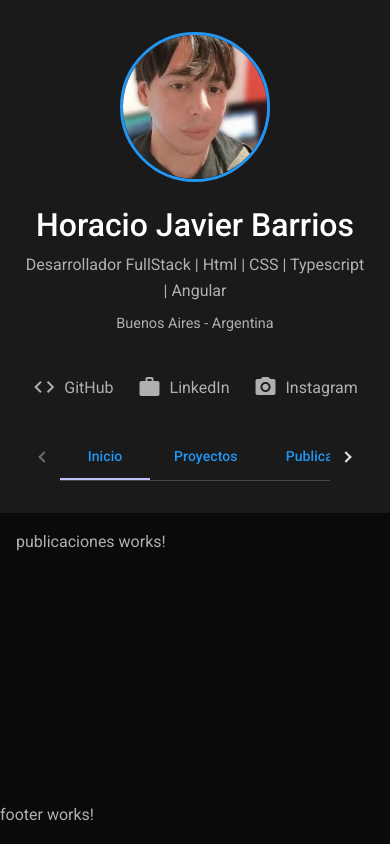
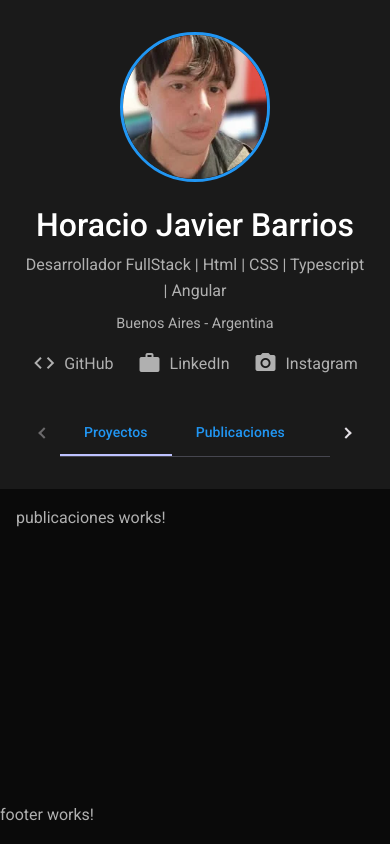
Before and after one commit to HoracioxBarrios/mi-portafolio-en-angular-v21, an Angular app: page /publicaciones in a window 390 px wide. Built offline with nearby package versions, Linux system fonts and the light colour scheme.

Commit message:
avances en header / perfil: configutacion de mixins para estilos responsive; estructura del mock de userInfo + cambio en el html para redes sociales

```diff
--- /dev/null
+++ b/src/app/core/models/redSocial.ts
@@ -0,0 +1,5 @@
+export interface RedSocial {
+  label: string;
+  link: string;
+  icon: string;
+}
--- a/src/app/shared/components/header/header.html
+++ b/src/app/shared/components/header/header.html
@@ -3,6 +3,7 @@
     <div class="header__profile">
       <img [src]="photo" alt="Profile" class="header__avatar">
 
+      <div class="header__informacion-container">
         <div class="header__info">
           <h1 class="header__name">{{fullName}}</h1>
           <p class="header__title">{{tecnologiasArr | joinText}}</p>
@@ -10,29 +11,23 @@
         </div>
 
         <div class="header__social">
-        <a href="https://github.com" target="_blank" class="header__social-link">
-          <mat-icon>code</mat-icon> GitHub
+          @for (red of redesSociales; track red.link) {
+            <a
+              [href]="red.link"
+              target="_blank"
+              rel="noopener"
+              class="header__social-link"
+            >
+              <mat-icon>{{ red.icon }}</mat-icon>
+              {{ red.label }}
             </a>
-        <a href="https://linkedin.com" target="_blank" class="header__social-link">
-          <mat-icon>work</mat-icon> LinkedIn
-        </a>
-        <a href="https://instagram.com" target="_blank" class="header__social-link">
-          <mat-icon>photo_camera</mat-icon> Instagram
-        </a>
+          }
+        </div>
+
       </div>
     </div>
 
     <nav class="header__nav">
-      <!-- <mat-tab-group>
-        <mat-tab *ngFor="let link of navLinks" [label]="link.label">
-          <ng-template mat-tab-label>
-            <a [routerLink]="link.path" routerLinkActive="active">
-              {{ link.label }}
-            </a>
-          </ng-template>
-        </mat-tab>
-      </mat-tab-group> -->
-
       <mat-tab-group>
         @for (link of navLinks; track link.id) {
           <mat-tab>
--- a/src/app/shared/components/header/header.scss
+++ b/src/app/shared/components/header/header.scss
@@ -14,13 +14,43 @@
     align-items: center;
     gap: $spacing-lg;
   }
+  &__informacion-container{
+    display: flex;
+    flex-direction: column;
+    align-items: center;
+  }
 
   &__profile {
+    // MOBILE (estilos base)
     display: flex;
     flex-direction: column;
     align-items: center;
     gap: $spacing-md;
     text-align: center;
+
+    // TABLET (768px+)
+    // @media (min-width: 768px) {
+    //   flex-direction: row;
+    //   align-items: flex-start;
+    //   gap: 2rem;
+    //   text-align: left;
+    // }
+
+     @include from-tablet{
+      flex-direction: row;
+      align-items: flex-start;
+      gap: 2rem;
+      text-align: left;
+     }
+
+    // DESKTOP (1024px+)
+    // @media (min-width: 1024px) {
+    //   gap: 2.5rem;
+    // }
+
+    @mixin from-desktop{
+      gap: 2.5rem;
+    }
   }
 
   &__avatar {
@@ -63,6 +93,9 @@
         color: $color-primary;
       }
     }
+
+
+
   }
 
   &__nav {
--- a/src/app/shared/components/header/header.ts
+++ b/src/app/shared/components/header/header.ts
@@ -5,7 +5,7 @@ import { MatTabsModule } from '@angular/material/tabs';
 import { MatToolbarModule } from '@angular/material/toolbar';
 import { RouterModule } from '@angular/router';
 import { JoinTextPipe } from '../../pipes/join-text-pipe';
-
+import {RedSocial} from "../../../core/models/redSocial"
 @Component({
   selector: 'app-header',
   imports: [
@@ -27,15 +27,20 @@ private userInfo = {
     lastName : "Barrios",
     tecnologias: ["Desarrollador FullStack", "Html", "CSS", "Typescript", "Angular"],
     location: "Buenos Aires - Argentina",
-  photo: 'images/user-profile.webp'
+    photo: 'images/user-profile.webp',
+    redesSociales: [
+      { label: 'GitHub', link: 'https://github.com/HoracioxBarrios', icon: 'code' },
+      { label: 'LinkedIn', link: 'https://linkedin.com/in/horacioxbarrios', icon: 'work' },
+      { label: 'Instagram', link: 'https://instagram.com', icon: 'photo_camera' }
+    ]
+
   }
 
 
   navLinks = [
-  { id: 1, path: '/home', label: 'Inicio' },
-  { id: 2, path: '/proyectos', label: 'Proyectos' },
-  { id: 3, path: '/publicaciones', label: 'Publicaciones' },
-  { id: 4, path: '/sobre-mi', label: 'Sobre Mí' }
+    { id: 1, path: '/proyectos', label: 'Proyectos' },
+    { id: 2, path: '/publicaciones', label: 'Publicaciones' },
+    { id: 3, path: '/sobre-mi', label: 'Sobre Mí' }
   ];
 
 
@@ -55,4 +60,8 @@ get photo(){
     return this.userInfo.photo;
   }
 
+  get redesSociales(): RedSocial[] {
+    return this.userInfo?.redesSociales ?? [];
   }
+
+}
--- a/src/styles/abstracts/_mixins.scss
+++ b/src/styles/abstracts/_mixins.scss
@@ -1,24 +1,53 @@
-// Responsive breakpoints
-@mixin respond-to($breakpoint) {
-  @if $breakpoint == mobile {
-    @media (max-width: 576px) { @content; }
-  } @else if $breakpoint == tablet {
-    @media (max-width: 768px) { @content; }
-  } @else if $breakpoint == desktop {
-    @media (max-width: 1024px) { @content; }
-  } @else if $breakpoint == wide {
-    @media (min-width: 1440px) { @content; }
-  }
+// ========================================
+// MOBILE-FIRST RESPONSIVE BREAKPOINTS
+// ========================================
+
+// Desde tablet hacia arriba (768px+)
+@mixin from-tablet {
+  @media (min-width: 768px) { @content; }
 }
 
-// Flexbox center
+// Desde desktop hacia arriba (1024px+)
+@mixin from-desktop {
+  @media (min-width: 1024px) { @content; }
+}
+
+// Desde pantallas anchas hacia arriba (1440px+)
+@mixin from-wide {
+  @media (min-width: 1440px) { @content; }
+}
+
+// ========================================
+// DESKTOP-FIRST (opcional, por si lo necesitas)
+// ========================================
+
+// Solo mobile (0-767px)
+@mixin mobile-only {
+  @media (max-width: 767px) { @content; }
+}
+
+// Solo tablet (768px-1023px)
+@mixin tablet-only {
+  @media (min-width: 768px) and (max-width: 1023px) { @content; }
+}
+
+// Solo desktop (1024px-1439px)
+@mixin desktop-only {
+  @media (min-width: 1024px) and (max-width: 1439px) { @content; }
+}
+
+// ========================================
+// UTILITY MIXINS
+// ========================================
+
+// Centrar con flexbox
 @mixin flex-center {
   display: flex;
   justify-content: center;
   align-items: center;
 }
 
-// Card style
+// Estilo de card base
 @mixin card-base {
   background-color: rgba(255, 255, 255, 0.05);
   border-radius: 8px;
```
Lines whose indentation alone changed are shown as unchanged.
